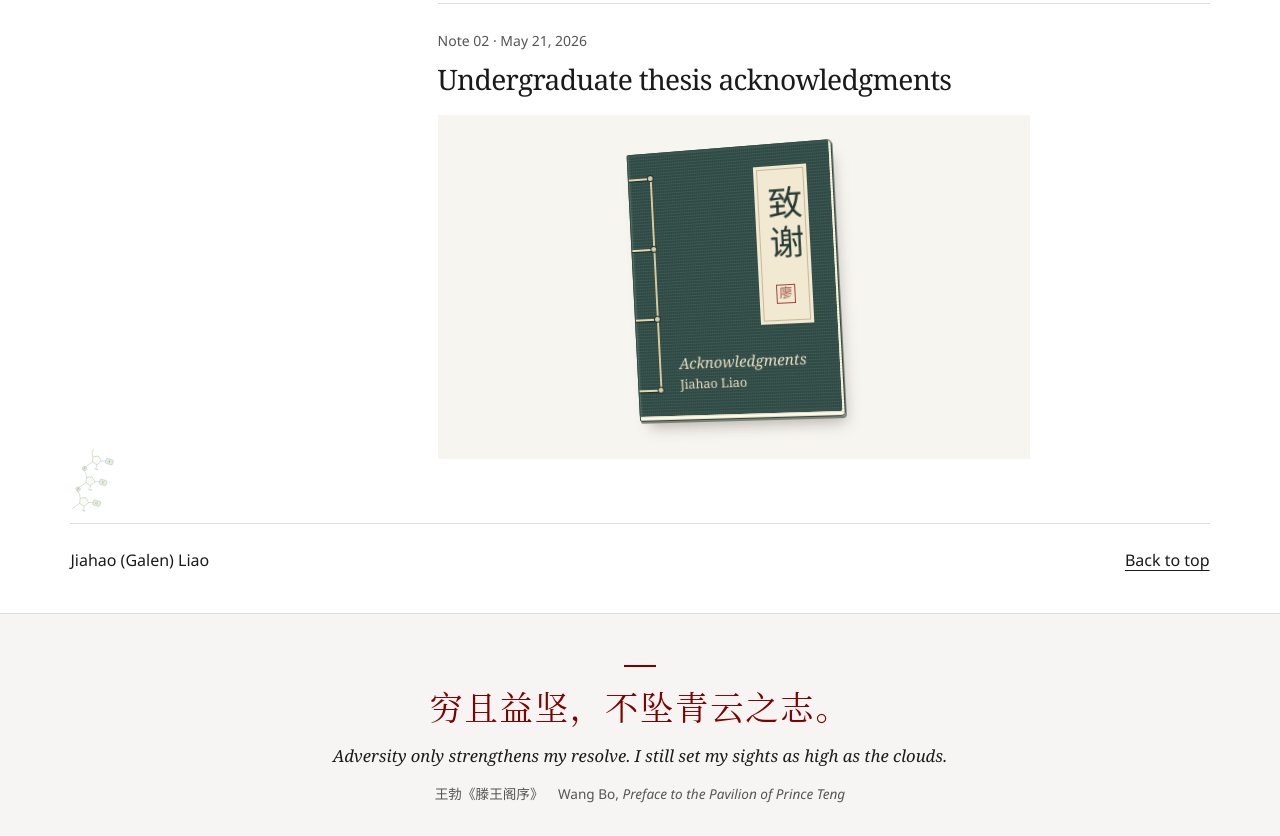
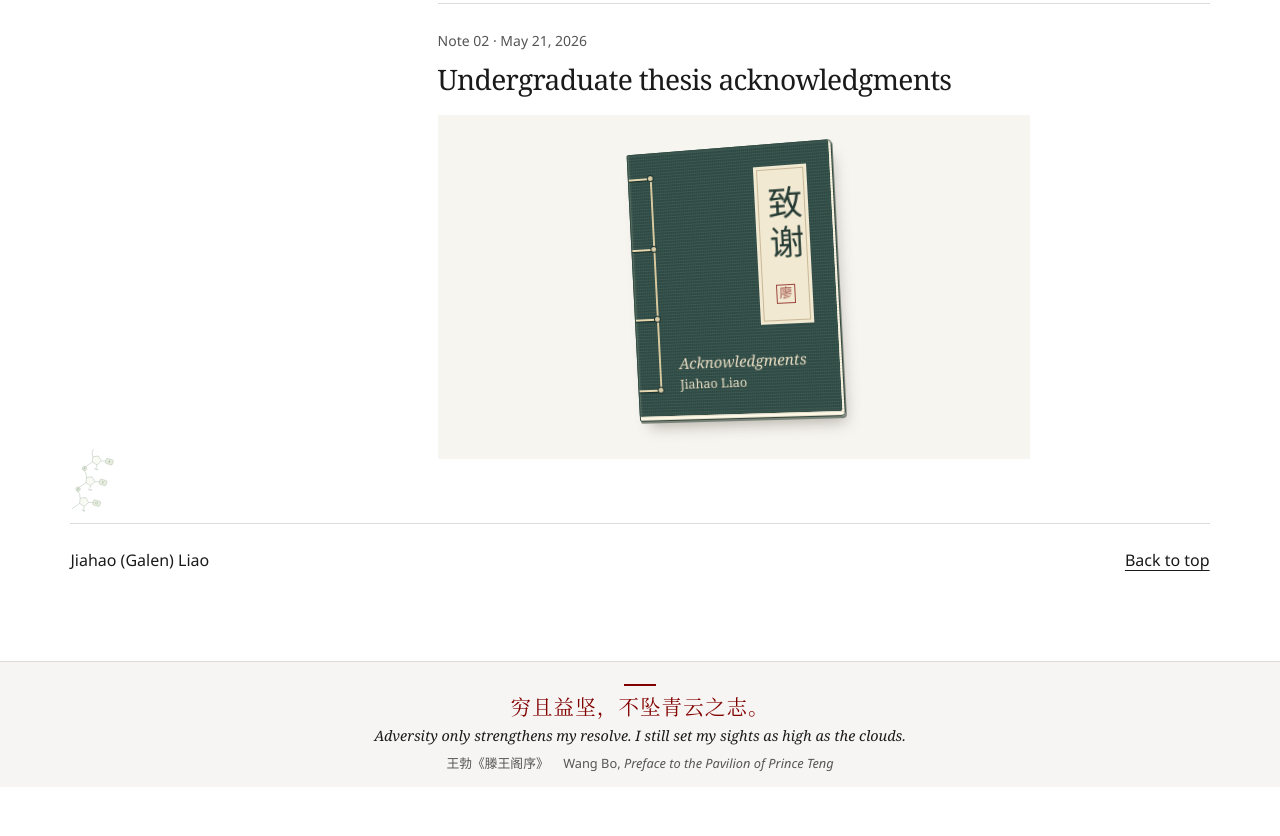
Before and after one commit to GaleoLiao/galeoliao.github.io, a plain HTML site: page index.html in a window 1280 px wide. Shown: the part 6273-7109 px from the top of the page. After the commit the page ends 7060 px from the top, so only its background shows below. Drawn offline with Linux system fonts and the light colour scheme.

Commit message:
Make the closing quotation a compact lower band and refresh the stylesheet

```diff
--- a/index.html
+++ b/index.html
@@ -5,7 +5,7 @@
   <meta name="viewport" content="width=device-width, initial-scale=1">
   <meta name="description" content="Jiahao Liao's academic portfolio, with research in RNA chemical biology, single-molecule imaging, and environmental chemistry.">
   <title>Jiahao (Galen) Liao · Academic Portfolio</title>
-  <link rel="stylesheet" href="./style.css">
+  <link rel="stylesheet" href="./style.css?v=compact-quote-2">
   <script defer src="./navigation.js"></script>
   <script defer src="./book-reader.js"></script>
 </head>
--- a/style.css
+++ b/style.css
@@ -199,8 +199,8 @@ footer { padding-block: 1.5rem; }
 
 
 .closing-quote {
-  margin: 1rem 0 0;
-  padding: clamp(2.25rem, 4vw, 3.5rem) 5.5% clamp(1.4rem, 2.5vw, 2rem);
+  margin: clamp(2.5rem, 5vw, 4rem) 0 0;
+  padding: 1.35rem 5.5% .85rem;
   text-align: center;
   background: var(--surface);
   border-top: 1px solid var(--line);
@@ -210,28 +210,28 @@ footer { padding-block: 1.5rem; }
   display: block;
   width: 2rem;
   height: 2px;
-  margin: 0 auto .9rem;
+  margin: 0 auto .4rem;
   background: var(--accent);
 }
 .closing-quote blockquote { margin: 0; }
 .closing-quote p { margin: 0 auto; text-wrap: balance; }
 .closing-quote p:lang(zh-Hans) {
   color: var(--accent);
-  font: 400 clamp(1.25rem, 2.6vw, 2.1rem)/1.5 "Songti SC", "Noto Serif CJK SC", SimSun, serif;
+  font: 400 clamp(1.05rem, 1.6vw, 1.35rem)/1.45 "Songti SC", "Noto Serif CJK SC", SimSun, serif;
   letter-spacing: .055em;
 }
 .closing-quote p:lang(zh-Hans) span { display: inline-block; }
 .closing-quote p:lang(en) {
   max-width: 43em;
-  margin-top: .75rem;
-  font: italic clamp(.97rem, 1.3vw, 1.12rem)/1.55 Georgia, serif;
+  margin-top: .25rem;
+  font: italic clamp(.9rem, 1.1vw, .98rem)/1.45 Georgia, serif;
 }
 .closing-quote figcaption {
   display: flex;
   flex-wrap: wrap;
   justify-content: center;
   gap: .2rem .9rem;
-  margin-top: .85rem;
+  margin-top: .45rem;
   color: var(--muted);
-  font-size: .85rem;
+  font-size: .8rem;
 }
```
